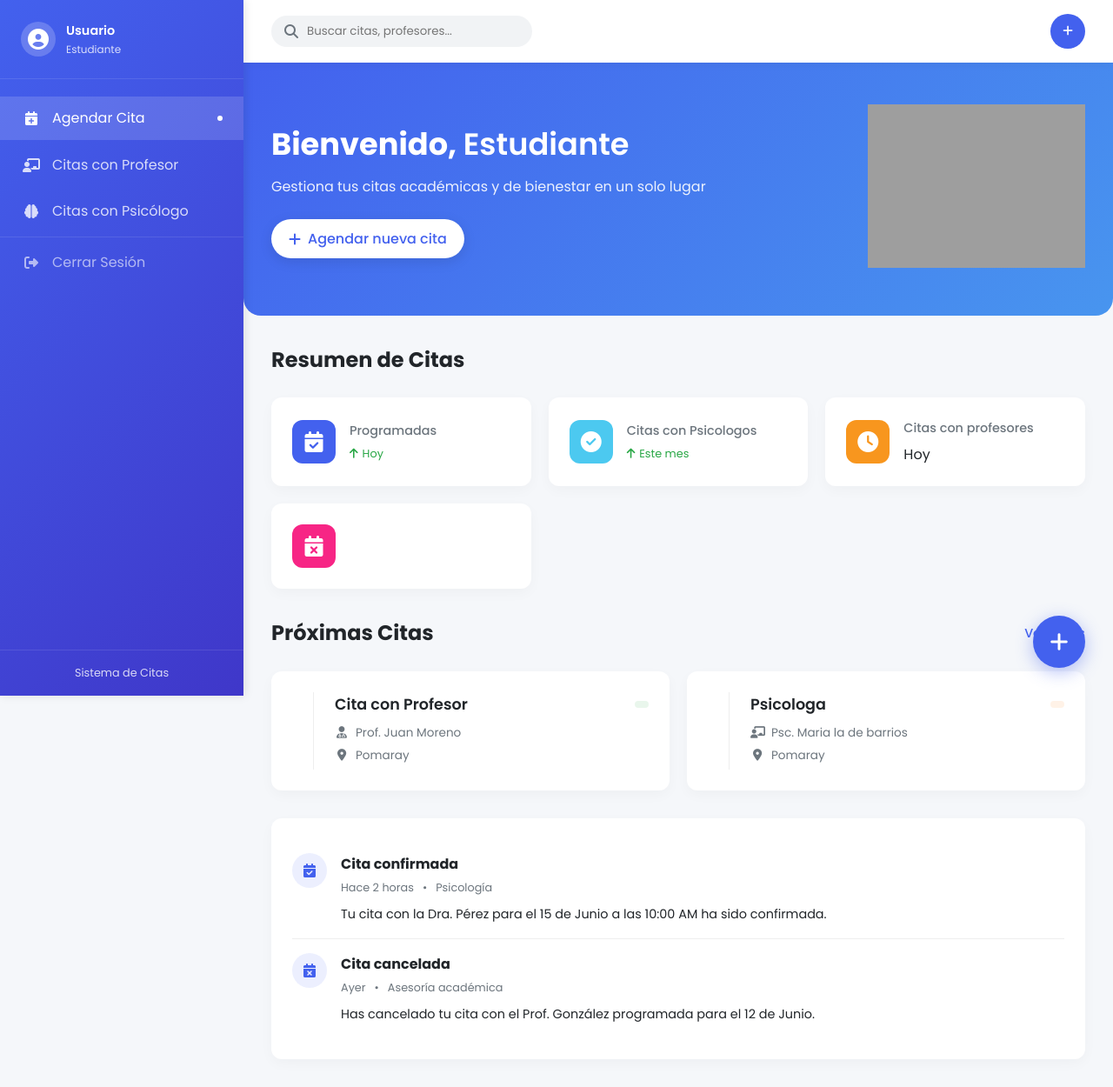
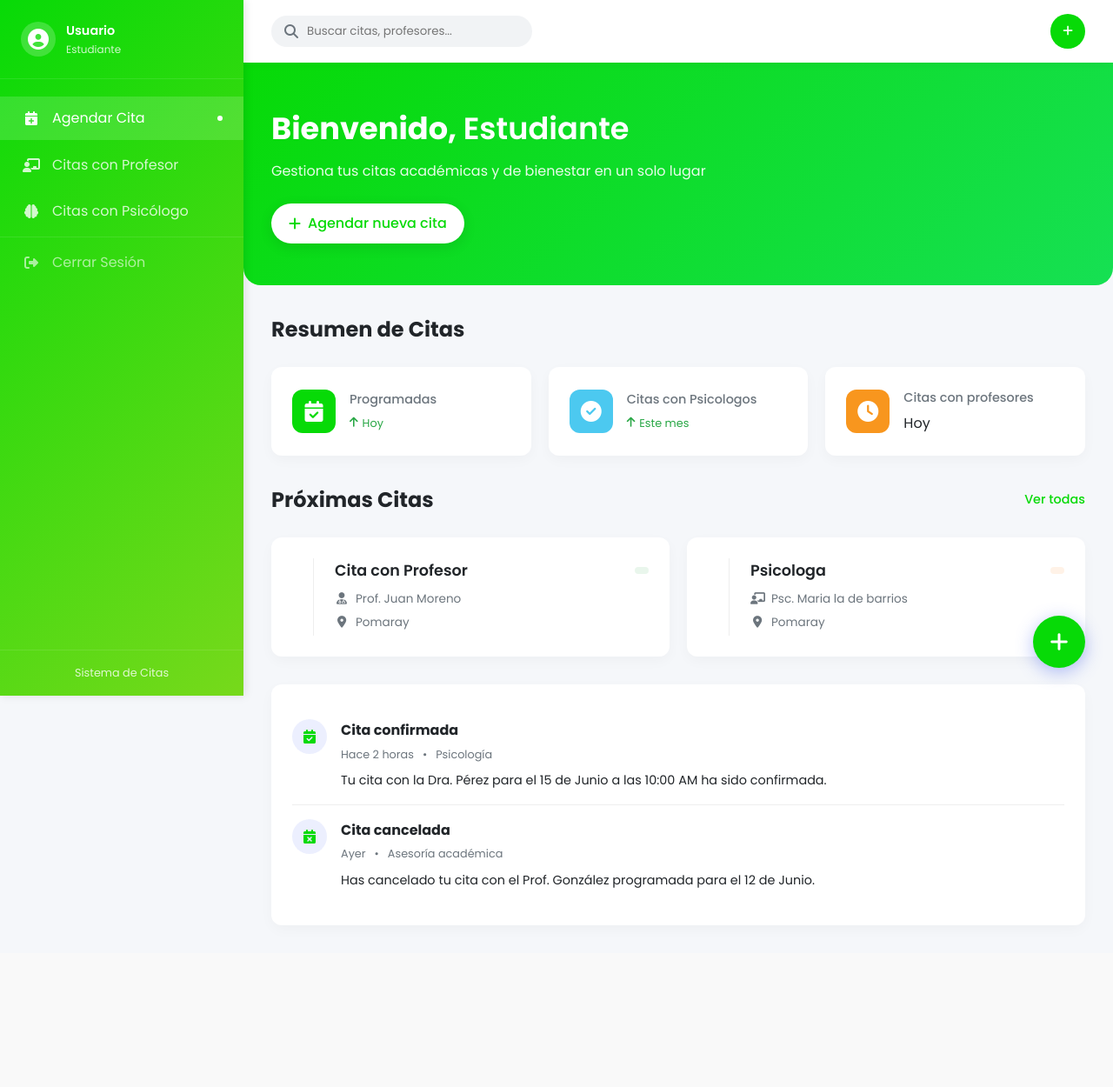
Before and after one commit to Miguel8817/PsicologiaPomaray, a Flask app: template templates/usuario.html in a window 1280 px wide. Shown: the whole page at 87% size. After the commit the page ends 1021 px from the top, so only its background shows below. Run offline with Flask 3, Linux system fonts and the light colour scheme; the template is opened without the code that fills it, so the values that code supplies are empty; some libraries are stand-ins or nearby versions; grey boxes are pictures that could not be loaded.

Commit message:
Add files via upload

```diff
--- a/static/css/usuario.css
+++ b/static/css/usuario.css
@@ -1,7 +1,7 @@
 :root {
-    --primary-color: #4361ee;
-    --secondary-color: #3f37c9;
-    --accent-color: #4895ef;
+    --primary-color: #07da07;
+    --secondary-color: #77d91b;
+    --accent-color: #16e053;
     --success-color: #4cc9f0;
     --danger-color: #f72585;
     --warning-color: #f8961e;
--- a/templates/usuario.html
+++ b/templates/usuario.html
@@ -104,9 +104,7 @@
             <i class="fas fa-plus"></i> Agendar nueva cita
           </a>
         </div>
-        <div class="welcome-illustration">
-          <img src="https://cdn-icons-png.flaticon.com/512/3132/3132693.png" alt="Ilustración de bienvenida">
-        </div>
+
       </section>
 
       <!-- Stats Overview -->
@@ -153,12 +151,7 @@
             </div>
           </div>
 
-          <div class="stat-card">
-            <div class="stat-icon danger">
-              <i class="fas fa-calendar-times"></i>
-            </div>
-          </div>
-        </div>
+
       </section>
 
       <!-- Upcoming Appointments -->
```
